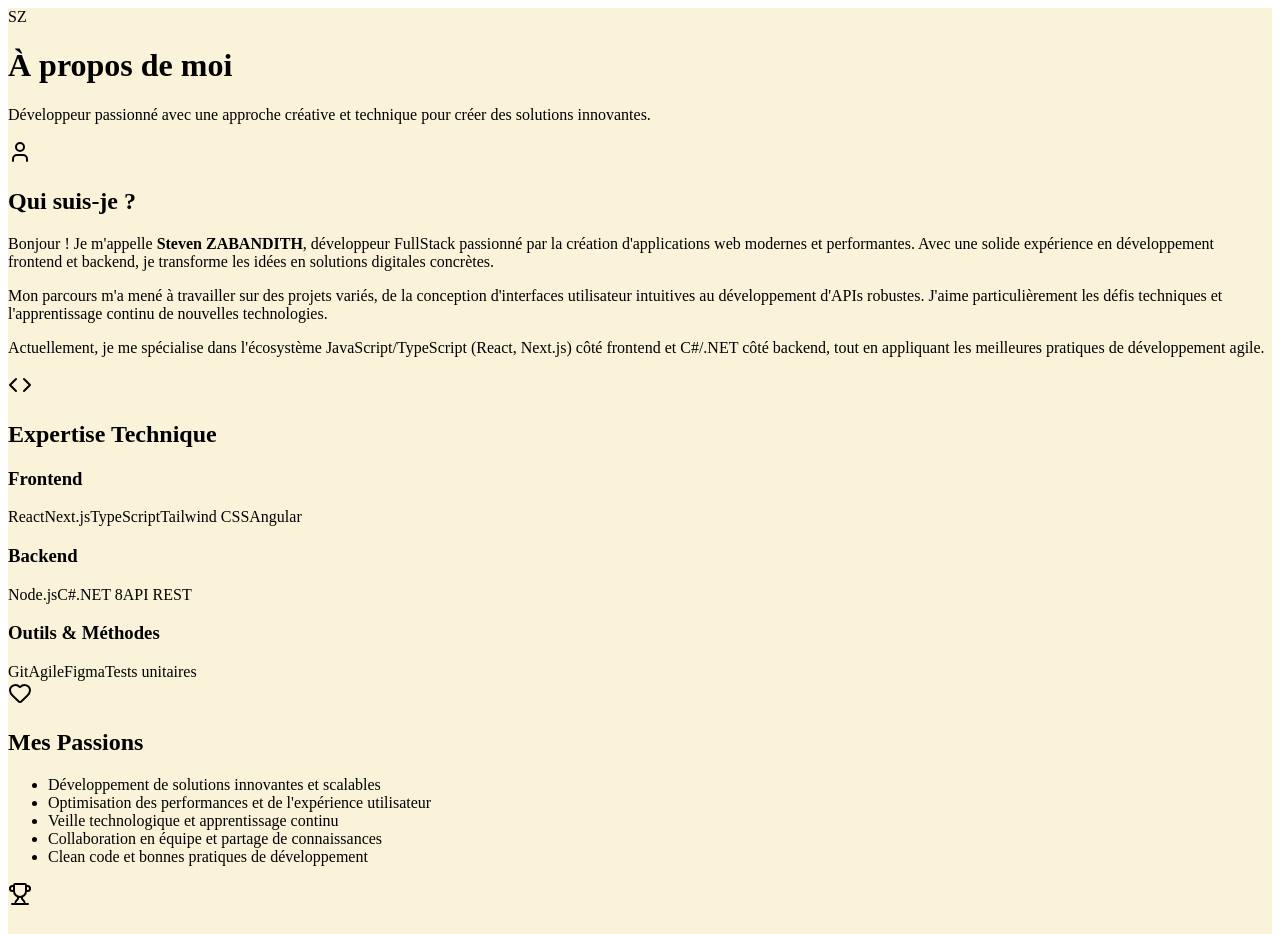
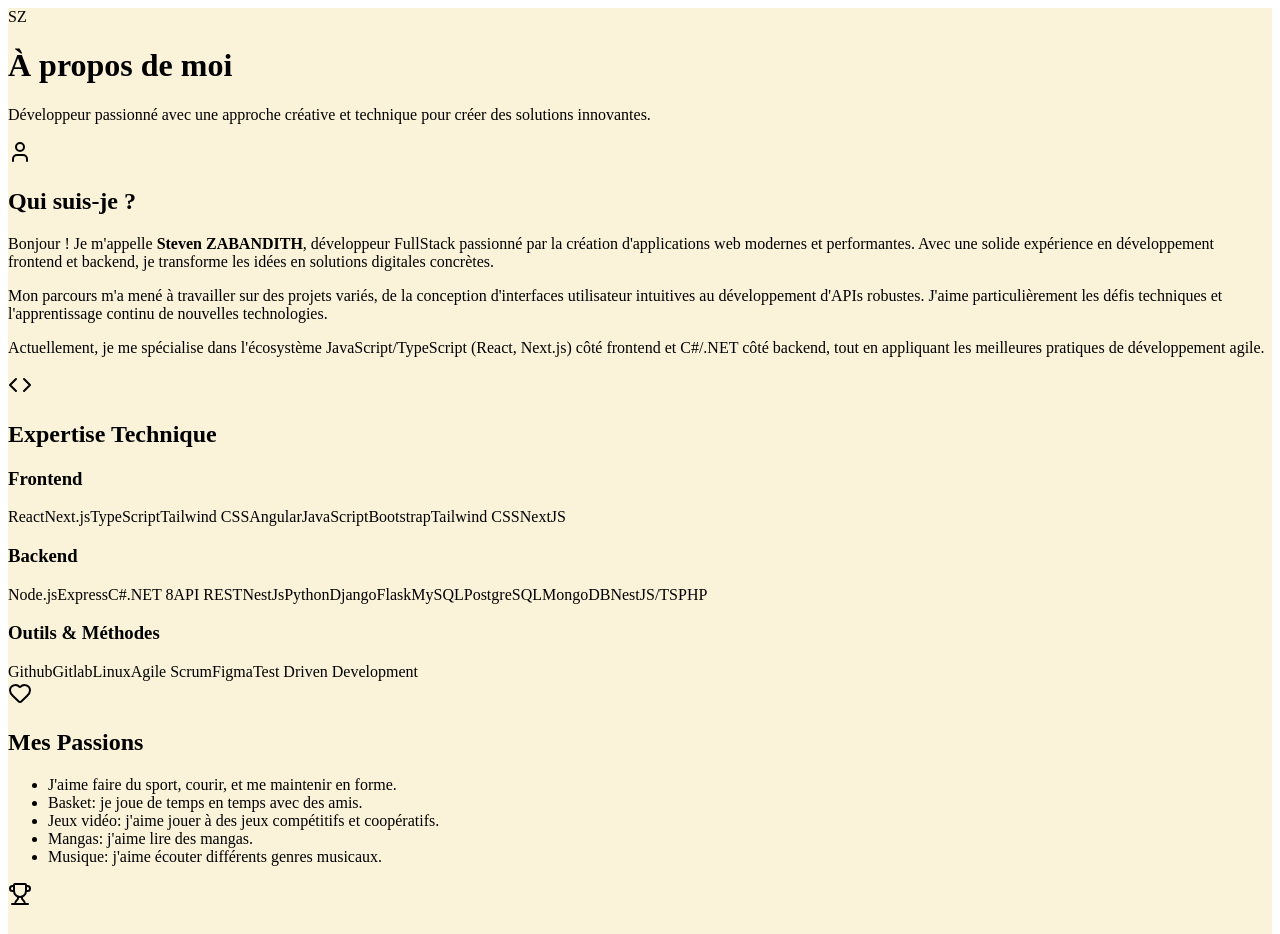
Before and after one commit to stevenzab/portfolio, a Next.js app: page /about-page in a window 1280 px wide. Shown: the top 934 px of the page. Built offline with nearby package versions, Linux system fonts and the light colour scheme.

Commit message:
[ADD] skills frontend / backend and change my passion

```diff
--- a/pages/about-page.tsx
+++ b/pages/about-page.tsx
@@ -56,24 +56,41 @@ const AboutPage = () => {
                   <span className="bg-blue-100 text-blue-800 px-3 py-1 rounded-full text-sm">TypeScript</span>
                   <span className="bg-blue-100 text-blue-800 px-3 py-1 rounded-full text-sm">Tailwind CSS</span>
                   <span className="bg-blue-100 text-blue-800 px-3 py-1 rounded-full text-sm">Angular</span>
+                  <span className="bg-blue-100 text-blue-800 px-3 py-1 rounded-full text-sm">JavaScript</span>
+                  <span className="bg-blue-100 text-blue-800 px-3 py-1 rounded-full text-sm">Bootstrap</span>
+                  <span className="bg-blue-100 text-blue-800 px-3 py-1 rounded-full text-sm">Tailwind CSS</span>
+                  <span className="bg-blue-100 text-blue-800 px-3 py-1 rounded-full text-sm">NextJS</span>
+
                 </div>
               </div>
               <div>
                 <h3 className="font-semibold text-gray-900 mb-2">Backend</h3>
                 <div className="flex flex-wrap gap-2">
                   <span className="bg-green-100 text-green-800 px-3 py-1 rounded-full text-sm">Node.js</span>
+                  <span className="bg-green-100 text-green-800 px-3 py-1 rounded-full text-sm">Express</span>
                   <span className="bg-green-100 text-green-800 px-3 py-1 rounded-full text-sm">C#</span>
                   <span className="bg-green-100 text-green-800 px-3 py-1 rounded-full text-sm">.NET 8</span>
                   <span className="bg-green-100 text-green-800 px-3 py-1 rounded-full text-sm">API REST</span>
+                  <span className="bg-green-100 text-green-800 px-3 py-1 rounded-full text-sm">NestJs</span>
+                  <span className="bg-green-100 text-green-800 px-3 py-1 rounded-full text-sm">Python</span>
+                  <span className="bg-green-100 text-green-800 px-3 py-1 rounded-full text-sm">Django</span>
+                  <span className="bg-green-100 text-green-800 px-3 py-1 rounded-full text-sm">Flask</span>
+                  <span className="bg-green-100 text-green-800 px-3 py-1 rounded-full text-sm">MySQL</span>
+                  <span className="bg-green-100 text-green-800 px-3 py-1 rounded-full text-sm">PostgreSQL</span>
+                  <span className="bg-green-100 text-green-800 px-3 py-1 rounded-full text-sm">MongoDB</span>
+                  <span className="bg-green-100 text-green-800 px-3 py-1 rounded-full text-sm">NestJS/TS</span>
+                  <span className="bg-green-100 text-green-800 px-3 py-1 rounded-full text-sm">PHP</span>
                 </div>
               </div>
               <div>
                 <h3 className="font-semibold text-gray-900 mb-2">Outils & Méthodes</h3>
                 <div className="flex flex-wrap gap-2">
-                  <span className="bg-purple-100 text-purple-800 px-3 py-1 rounded-full text-sm">Git</span>
-                  <span className="bg-purple-100 text-purple-800 px-3 py-1 rounded-full text-sm">Agile</span>
+                  <span className="bg-purple-100 text-purple-800 px-3 py-1 rounded-full text-sm">Github</span>
+                  <span className="bg-purple-100 text-purple-800 px-3 py-1 rounded-full text-sm">Gitlab</span>
+                  <span className="bg-purple-100 text-purple-800 px-3 py-1 rounded-full text-sm">Linux</span>
+                  <span className="bg-purple-100 text-purple-800 px-3 py-1 rounded-full text-sm">Agile Scrum</span>
                   <span className="bg-purple-100 text-purple-800 px-3 py-1 rounded-full text-sm">Figma</span>
-                  <span className="bg-purple-100 text-purple-800 px-3 py-1 rounded-full text-sm">Tests unitaires</span>
+                  <span className="bg-purple-100 text-purple-800 px-3 py-1 rounded-full text-sm">Test Driven Development</span>
                 </div>
               </div>
             </div>
@@ -87,23 +104,23 @@ const AboutPage = () => {
             <ul className="space-y-3 text-gray-700">
               <li className="flex items-start gap-3">
                 <span className="w-2 h-2 bg-red-500 rounded-full mt-2"></span>
-                <span>Développement de solutions innovantes et scalables</span>
+                <span>J'aime faire du sport, courir, et me maintenir en forme.</span>
               </li>
               <li className="flex items-start gap-3">
                 <span className="w-2 h-2 bg-red-500 rounded-full mt-2"></span>
-                <span>Optimisation des performances et de l'expérience utilisateur</span>
+                <span>Basket: je joue de temps en temps avec des amis.</span>
               </li>
               <li className="flex items-start gap-3">
                 <span className="w-2 h-2 bg-red-500 rounded-full mt-2"></span>
-                <span>Veille technologique et apprentissage continu</span>
+                <span>Jeux vidéo: j'aime jouer à des jeux compétitifs et coopératifs.</span>
               </li>
               <li className="flex items-start gap-3">
                 <span className="w-2 h-2 bg-red-500 rounded-full mt-2"></span>
-                <span>Collaboration en équipe et partage de connaissances</span>
+                <span>Mangas: j'aime lire des mangas.</span>
               </li>
               <li className="flex items-start gap-3">
                 <span className="w-2 h-2 bg-red-500 rounded-full mt-2"></span>
-                <span>Clean code et bonnes pratiques de développement</span>
+                <span>Musique: j'aime écouter différents genres musicaux.</span>
               </li>
             </ul>
           </div>
```
Also changed, not shown: pages/index.tsx (+19 -1 lines).
